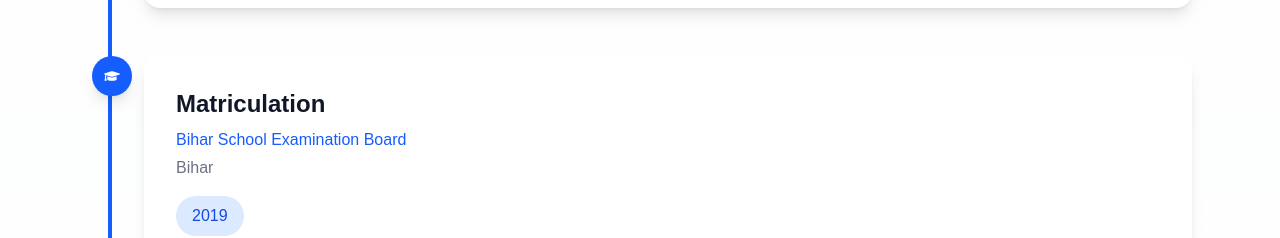
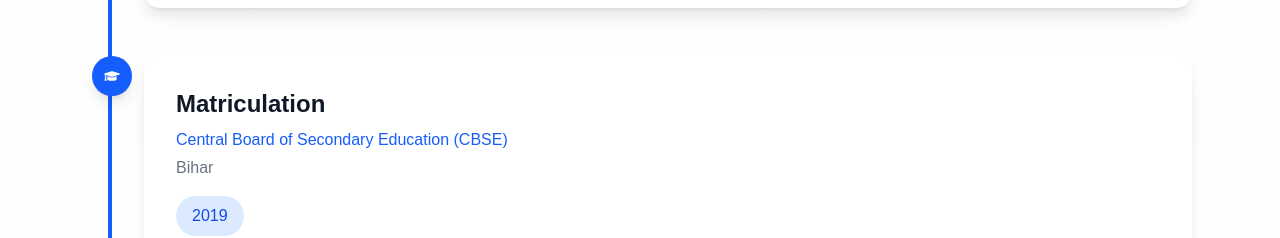
Before and after one commit to Premkumar2479/Portfolio, a React app: page / in a window 1280 px wide. Shown: the part 5660-5898 px from the top of the page. Built offline with nearby package versions, Linux system fonts and the light colour scheme; the HTML template or start-up script is replaced by a standard one.

Commit message:
add percentage

```diff
--- a/src/components/Education.jsx
+++ b/src/components/Education.jsx
@@ -25,16 +25,16 @@
     college: "Bihar School Examination Board",
     location: "Bihar",
     year: "2019 - 2021",
-    cgpa: "",
+    Percentage: "75%",
     description:
       "Completed Physics, Chemistry and Mathematics.",
   },
   {
     degree: "Matriculation",
-    college: "Bihar School Examination Board",
+    college: "Central Board of Secondary Education (CBSE)",
     location: "Bihar",
     year: "2019",
-    cgpa: "",
+    Percentage: "58%",
     description:
       "Completed secondary education with strong interest in computers.",
   },
```
